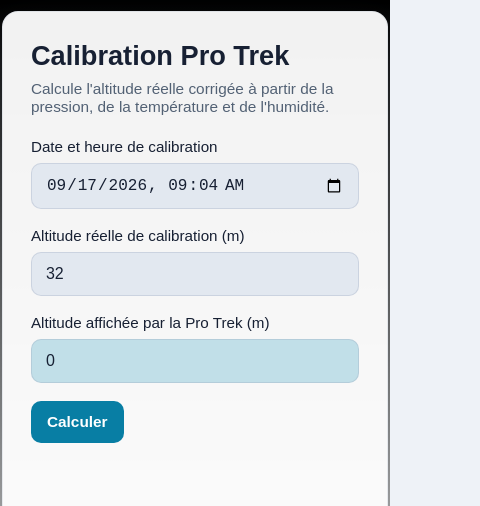
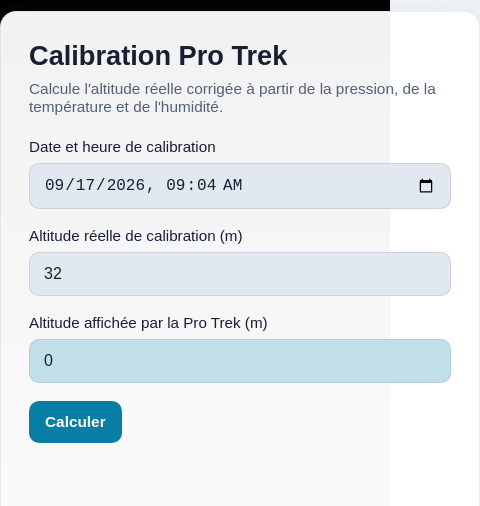
Before and after one commit to Wlodarski/Protrek, a plain HTML site: page index.html in a window 390 px wide. Shown: the top 506 px of the page, 480 px wide, since content can reach past the window. Drawn offline with Linux system fonts and the light colour scheme.

Commit message:
largeur plus polyvalente (pc, mobile, tablette)

```diff
--- a/index.html
+++ b/index.html
@@ -103,7 +103,8 @@
     }
 
     .panel {
-      width: min(480px, 99vw);
+      max-width: min(50vmax, 99vw);
+      min-width: 480px;
       margin-top: 2vw;
       margin-bottom: 1vw;
       background: var(--panel-surface);
```
